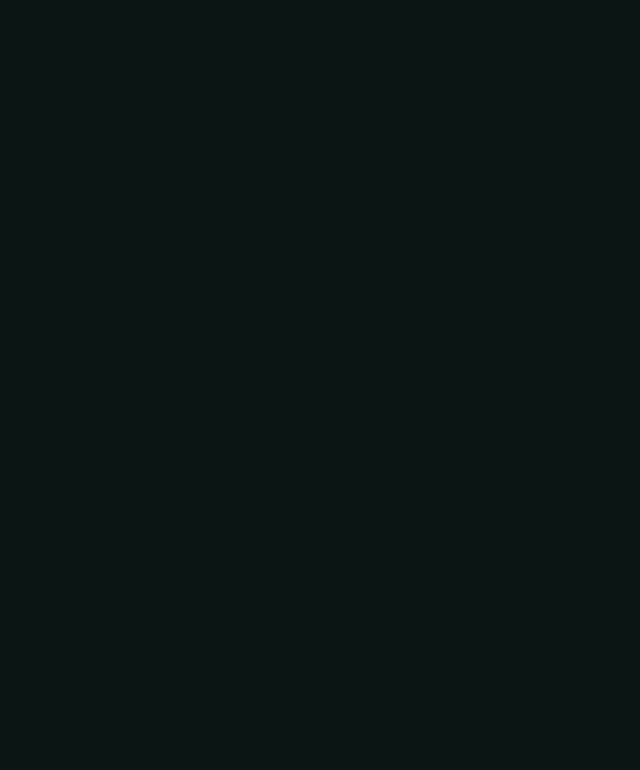
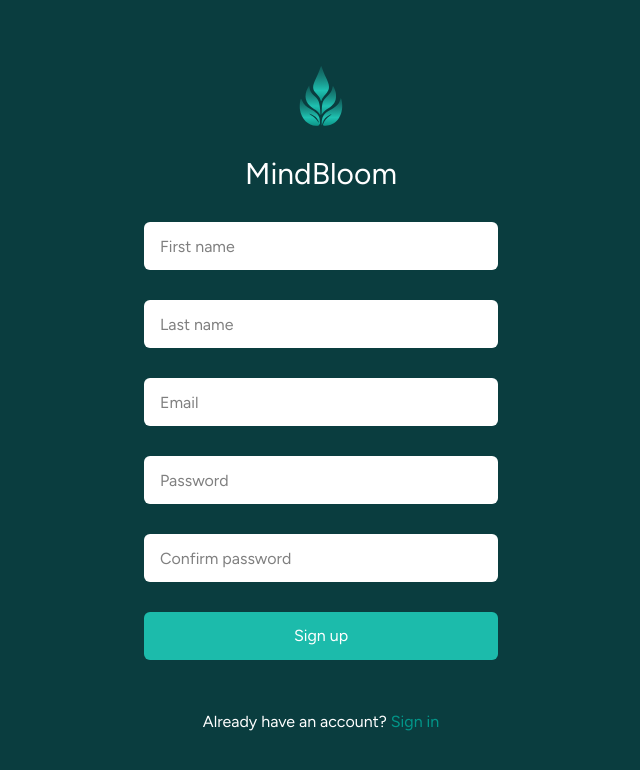
Before and after one commit to JRodriguez-Luna/MindBloom, a React (Vite) app in the folder client/: page /sign-up in a window 1280 px wide. Before the commit this address had no page. Shown: the top 770 px of the page, without its empty margins (319-959 px from the left). Built offline with nearby package versions, Linux system fonts and the light colour scheme.

Commit message:
Added sign-in and sign-up page with css style

```diff
--- a/client/src/App.tsx
+++ b/client/src/App.tsx
@@ -5,17 +5,22 @@ import { Challenges } from './pages/Challenges';
 import { Profile } from './pages/Profile';
 import { TimeChallenge } from './pages/TimeChallenge';
 import { CalendarView } from './pages/CalendarView';
+import { SignIn } from './pages/SignIn';
+import { SignUp } from './pages/SignUp';
 
 export default function App() {
   return (
     <Routes>
-      <Route path="/" element={<NavBar />}>
+      <Route index element={<SignIn />} />
+      <Route path="/sign-up" element={<SignUp />} />
+      <Route path="time-challenge" element={<TimeChallenge />} />
+
+      <Route path="/app" element={<NavBar />}>
         <Route index element={<Dashboard />} />
-        <Route path="/challenges" element={<Challenges />} />
-        <Route path="/profile" element={<Profile />} />
-        <Route path="/calendar" element={<CalendarView />} />
+        <Route path="challenges" element={<Challenges />} />
+        <Route path="profile" element={<Profile />} />
+        <Route path="calendar" element={<CalendarView />} />
       </Route>
-      <Route path="/time-challenge" element={<TimeChallenge />} />
     </Routes>
   );
 }
--- a/client/src/components/NavBar.tsx
+++ b/client/src/components/NavBar.tsx
@@ -12,17 +12,17 @@ export function NavBar() {
 
   const navItem = [
     {
-      path: '/',
+      path: '/app',
       src: '/images/icons/dashboard.svg',
       alt: 'dashboard',
     },
     {
-      path: '/challenges',
+      path: '/app/challenges',
       src: '/images/icons/challenges.svg',
       alt: 'challenges',
     },
     {
-      path: '/profile',
+      path: '/app/profile',
       src: '/images/icons/profile.svg',
       alt: 'profile',
     },
--- /dev/null
+++ b/client/src/pages/RegistrationLogin.css
@@ -0,0 +1,66 @@
+.reg-container {
+  width: 100%;
+  height: 100vh;
+  padding: 20px;
+  display: flex;
+  justify-content: center;
+  align-items: center;
+  flex-direction: column;
+}
+
+.reg-col {
+  display: flex;
+  flex-direction: column;
+  gap: 30px;
+}
+
+.reg-row {
+  display: flex;
+}
+
+img.logo {
+  width: 60px;
+  height: 60px;
+}
+
+.input-group {
+  width: 354px;
+  display: flex;
+  flex-direction: column;
+  gap: 8px;
+}
+
+.input-group label {
+  font-size: 14px;
+  color: white;
+}
+
+input {
+  width: 100%;
+  height: 48px;
+  background-color: white;
+  border-radius: 6px;
+  padding: 8px 16px;
+  outline: none;
+}
+
+.sign-in-button {
+  width: 354px;
+  height: 48px;
+  background-color: #1cbbab;
+  border-radius: 6px;
+  padding: 10px 25px;
+  cursor: pointer;
+}
+
+.sign-in-button:hover {
+  background-color: #11766c;
+}
+
+.padding-bottom {
+  padding-bottom: 20px;
+}
+
+#sign-up {
+  background-color: #0a3d3f;
+}
--- /dev/null
+++ b/client/src/pages/SignIn.tsx
@@ -0,0 +1,110 @@
+import logo from '/images/icons/logo.svg';
+import { Link, useNavigate } from 'react-router-dom';
+import './RegistrationLogin.css';
+import { FormEvent, useState } from 'react';
+import { User } from './Types.ts';
+
+export function SignIn() {
+  const [user, setUser] = useState<User | null>(null);
+  const [error, setError] = useState<string>('');
+  const navigate = useNavigate();
+
+  const handleLogin = async (event: FormEvent<HTMLFormElement>) => {
+    event.preventDefault();
+    setError('');
+
+    try {
+      const formData = new FormData(event.currentTarget);
+      const formEntries = Object.fromEntries(formData);
+      console.log('formEntries', formEntries);
+
+      // validation
+      if (!formEntries) {
+        setError('Please fill in all fields');
+        return;
+      }
+
+      const res = await fetch('/api/auth/sign-in', {
+        method: 'POST',
+        headers: { 'Content-Type': 'application/json' },
+        body: JSON.stringify(formEntries),
+      });
+
+      if (!res.ok) {
+        throw new Error('Failed to sign in');
+      }
+
+      const data = await res.json();
+      console.log('user data:', data);
+      console.log('userId', user?.id);
+      setUser(data);
+      navigate('/app');
+    } catch (err) {
+      console.error('SignIn Error:', err);
+      setError(err instanceof Error ? err.message : 'Failed to sign in');
+    }
+  };
+
+  return (
+    <div className="reg-container">
+      <div className="reg-col justify-center items-center">
+        {/* Logo and title */}
+        <div className="reg-col justify-center items-center">
+          <img className="logo" src={logo} alt="logo" />
+          <h1 className="text-3xl">MindBloom</h1>
+        </div>
+
+        <form
+          className="reg-col justify-center items-center"
+          onSubmit={handleLogin}>
+          {/* Email and Password */}
+          <div className="reg-col">
+            <div className="input-group">
+              <label htmlFor="email">Email</label>
+              <input
+                className="text-black"
+                type="email"
+                name="email"
+                id="email"
+                required
+              />
+            </div>
+
+            <div className="input-group">
+              <label htmlFor="password">Password</label>
+              <input
+                className="text-black"
+                type="password"
+                name="password"
+                id="password"
+                required
+              />
+            </div>
+          </div>
+
+          {/* Error Message */}
+          {error && <div className="text-red-500 text-sm">{error}</div>}
+
+          {/* Submit Button */}
+          <div className="reg-row justify-center items-center mt-4">
+            <button className="sign-in-button" type="submit">
+              Sign In
+            </button>
+          </div>
+        </form>
+
+        {/* Create an account */}
+        <div className="reg-row justify-center items-center mt-4">
+          <p>
+            Don't have an account?{' '}
+            <Link
+              to="/sign-up"
+              className="cursor-pointer text-teal-600 hover:text-teal-500">
+              Sign up now
+            </Link>
+          </p>
+        </div>
+      </div>
+    </div>
+  );
+}
--- /dev/null
+++ b/client/src/pages/SignUp.tsx
@@ -0,0 +1,170 @@
+import logo from '/images/icons/logo.svg';
+import './RegistrationLogin.css';
+import { FormEvent, useState } from 'react';
+import { Link, useNavigate } from 'react-router-dom';
+
+export function SignUp() {
+  const [error, setError] = useState<string>('');
+  const [success, setSuccess] = useState<string>('');
+  const navigate = useNavigate();
+
+  const handleSignUp = async (event: FormEvent<HTMLFormElement>) => {
+    event.preventDefault();
+    setError('');
+    setSuccess('');
+
+    try {
+      const formData = new FormData(event.currentTarget);
+      const firstName = formData.get('firstName')?.toString().trim() || '';
+      const lastName = formData.get('lastName')?.toString().trim() || '';
+      const email = formData.get('email')?.toString().trim() || '';
+      const password = formData.get('password')?.toString() || '';
+      const confirmPassword = formData.get('confirmPassword')?.toString() || '';
+
+      // Validation
+      if (!firstName || !lastName || !email || !password) {
+        setError('Please fill in all fields');
+        return;
+      }
+
+      if (password !== confirmPassword) {
+        setError('Passwords do not match');
+        return;
+      }
+
+      const res = await fetch('/api/auth/sign-up', {
+        method: 'POST',
+        headers: { 'Content-Type': 'application/json' },
+        body: JSON.stringify({ firstName, lastName, email, password }),
+      });
+
+      const data = await res.json();
+
+      if (!res.ok) {
+        throw new Error(data.message || 'Failed to sign up');
+      }
+
+      setSuccess('Account created successfully! Redirecting...');
+      setTimeout(() => navigate('/'), 2000);
+    } catch (err) {
+      console.error('SignUp Error:', err);
+      setError(err instanceof Error ? err.message : 'Failed to sign up');
+    }
+  };
+
+  return (
+    <div className="reg-container" id="sign-up">
+      <div className="reg-col justify-center items-center">
+        {/* Logo and title */}
+        <div className="reg-col justify-center items-center">
+          <img className="logo" src={logo} alt="logo" />
+          <h1 className="text-3xl">MindBloom</h1>
+        </div>
+
+        <form
+          className="reg-col justify-center items-center padding-bottom"
+          onSubmit={handleSignUp}>
+          <div className="reg-col">
+            {/* First Name */}
+            <div className="input-group">
+              <label htmlFor="firstName" className="sr-only">
+                First name
+              </label>
+              <input
+                className="text-black"
+                type="text"
+                name="firstName"
+                id="firstName"
+                placeholder="First name"
+                required
+              />
+            </div>
+
+            {/* Last Name */}
+            <div className="input-group">
+              <label htmlFor="lastName" className="sr-only">
+                Last name
+              </label>
+              <input
+                className="text-black"
+                type="text"
+                name="lastName"
+                id="lastName"
+                placeholder="Last name"
+                required
+              />
+            </div>
+
+            {/* Email */}
+            <div className="input-group">
+              <label htmlFor="sign-up-email" className="sr-only">
+                Email
+              </label>
+              <input
+                className="text-black"
+                type="email"
+                name="email"
+                id="sign-up-email"
+                placeholder="Email"
+                required
+              />
+            </div>
+
+            {/* Password */}
+            <div className="input-group">
+              <label htmlFor="sign-up-password" className="sr-only">
+                Password
+              </label>
+              <input
+                className="text-black"
+                type="password"
+                name="password"
+                id="sign-up-password"
+                placeholder="Password"
+                required
+              />
+            </div>
+
+            {/* Confirm Password */}
+            <div className="input-group">
+              <label htmlFor="sign-up-confirm-password" className="sr-only">
+                Confirm password
+              </label>
+              <input
+                className="text-black"
+                type="password"
+                name="confirmPassword"
+                id="sign-up-confirm-password"
+                placeholder="Confirm password"
+                required
+              />
+            </div>
+
+            {/* Messages */}
+            {error && <div className="text-red-500 text-sm">{error}</div>}
+            {success && <div className="text-green-500 text-sm">{success}</div>}
+
+            {/* Submit Button - MOVED INSIDE FORM */}
+            <div className="reg-row justify-center items-center mt-4">
+              <button className="sign-in-button" type="submit">
+                Sign up
+              </button>
+            </div>
+          </div>
+        </form>
+
+        {/* Existing account */}
+        <div className="reg-row justify-center items-center mt-4">
+          <p>
+            Already have an account?{' '}
+            <Link
+              to="/sign-in"
+              className="cursor-pointer text-teal-600 hover:text-teal-500">
+              Sign in
+            </Link>
+          </p>
+        </div>
+      </div>
+    </div>
+  );
+}
--- a/client/src/pages/TimeChallenge.tsx
+++ b/client/src/pages/TimeChallenge.tsx
@@ -85,7 +85,7 @@ export function TimeChallenge() {
       });
 
       if (!res.ok) throw new Error('Submission failed');
-      navigate('/challenges');
+      navigate('/app/challenges');
     } catch (err) {
       console.error('Error:', err);
     }
@@ -95,7 +95,9 @@ export function TimeChallenge() {
     <div className="time-container">
       <div className="time-col">
         <div className="time-row">
-          <button className="text-3xl" onClick={() => navigate('/challenges')}>
+          <button
+            className="text-3xl"
+            onClick={() => navigate('/app/challenges')}>
             <TiChevronLeft />
           </button>
         </div>
--- a/client/src/pages/Types.ts
+++ b/client/src/pages/Types.ts
@@ -1,6 +1,12 @@
 export type Mood = {
   moodName: string;
   emojiPath: string;
+};
+
+export type User = {
+  id: number;
+  email: string;
+  password: string;
 };
 
 export type StreaksProps = {
```
Also changed, not shown: 1 other file (tests, documents, lock files or other folders).
